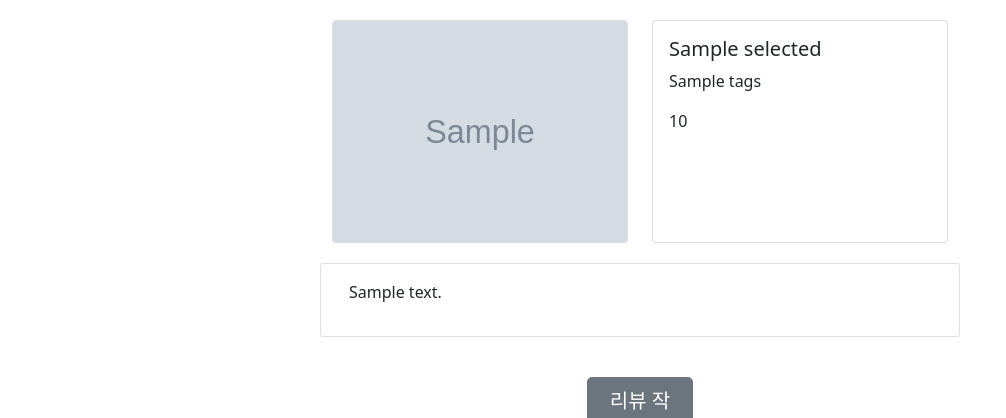
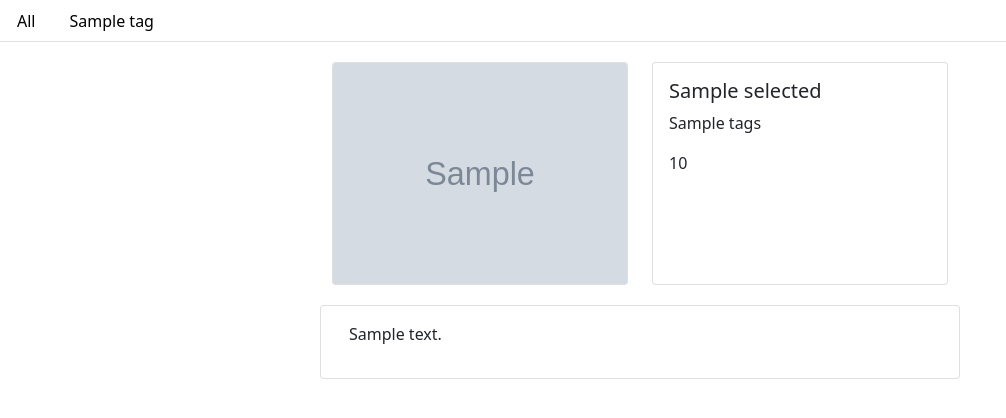
Before and after one commit to GyeongSuKim1/Watch-a-movie-N.11-Django, a Django app: template templates/movie/detail.html in a window 1280 px wide. Shown: the part 56-474 px from the top of the page, without its empty margins (0-1006 px from the left). Run offline with Django 4.2, Linux system fonts and the light colour scheme; the template is opened without the code that fills it: most values are stand-ins (such as "Sample title", 1, 10 or a date in 2020); grey boxes marked "Sample" are stand-in pictures; some libraries are stand-ins or nearby versions.

Commit message:
Feat : detail 화면에서도 상단 카테고리바가 보이도록 수정

```diff
--- a/templates/movie/detail.html
+++ b/templates/movie/detail.html
@@ -1,6 +1,16 @@
 {% extends 'base.html' %}
 
 {% block content %}
+    <ul class="nav nav-tabs">
+        <li class="nav-item">
+            <a class="nav-link" href="http://127.0.0.1:8000/">All</a>
+        </li>
+        {% for tag in tag_all %}
+            <li class="nav-item">
+                <a class="nav-link" id="tag" href="/{{ tag }}/">{{ tag }}</a>
+            </li>
+        {% endfor %}
+    </ul>
 <!-- 선택한 영화 -->
     <div class="mycards">
         {% if selected %}
```
